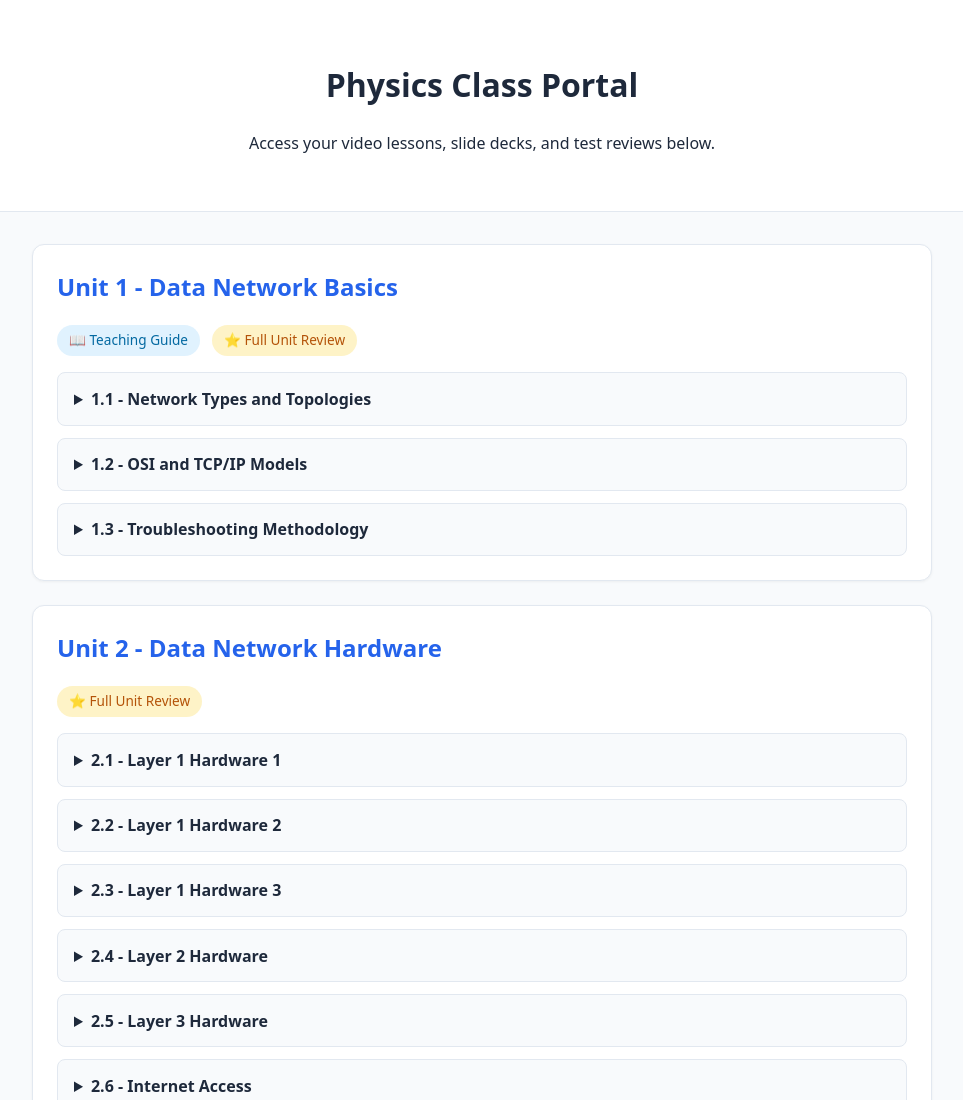
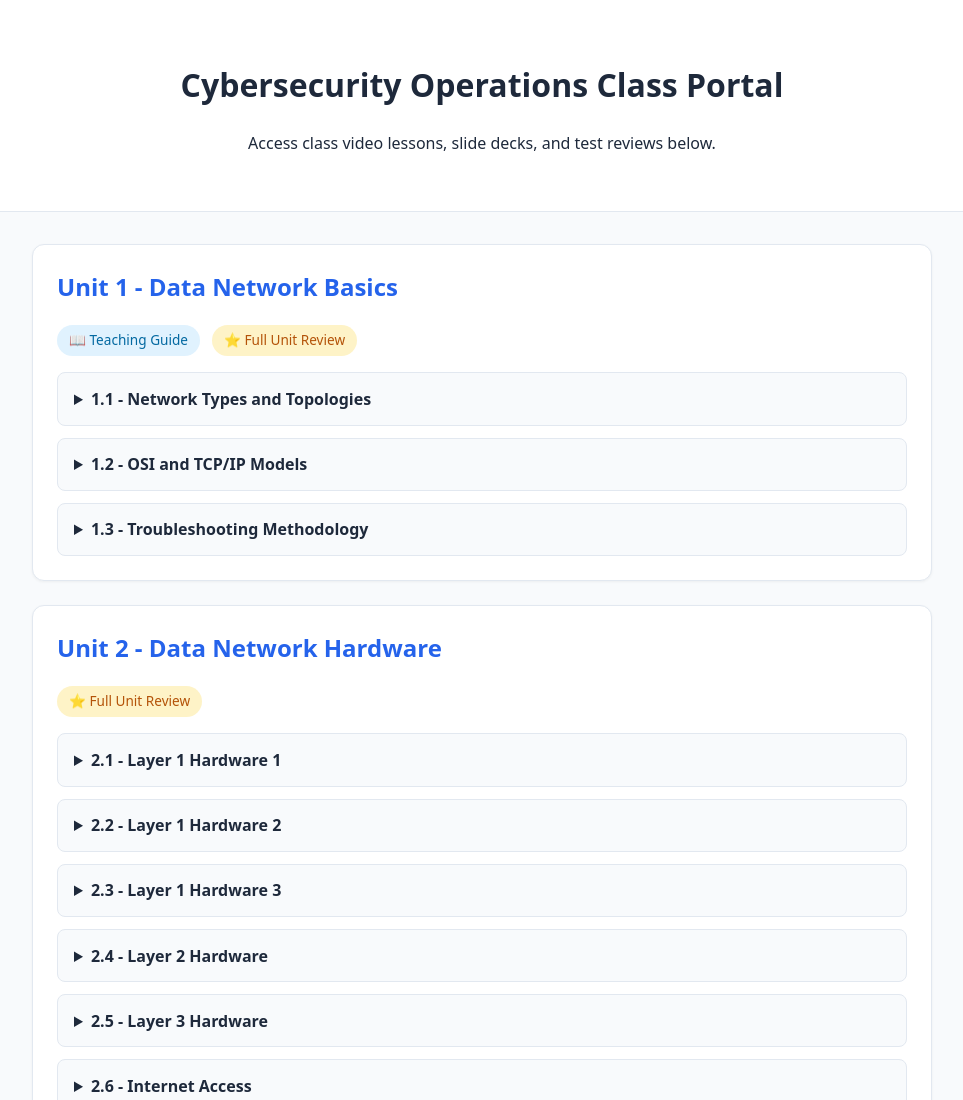
Before and after one commit to mconway20/Cyber-Ops-Review, a plain HTML site: page index.html in a window 1280 px wide. Shown: the top 1100 px of the page, without its empty margins (158-1121 px from the left). Drawn offline with Linux system fonts and the light colour scheme.

Commit message:
Update header content in index.html to reflect the correct course title and description

```diff
--- a/index.html
+++ b/index.html
@@ -9,8 +9,8 @@
 <body>
 
     <header class="site-header">
-        <h1>Physics Class Portal</h1>
-        <p>Access your video lessons, slide decks, and test reviews below.</p>
+        <h1>Cybersecurity Operations Class Portal</h1>
+        <p>Access class video lessons, slide decks, and test reviews below.</p>
     </header>
 
     <main id="units-container" class="units-grid">
```
